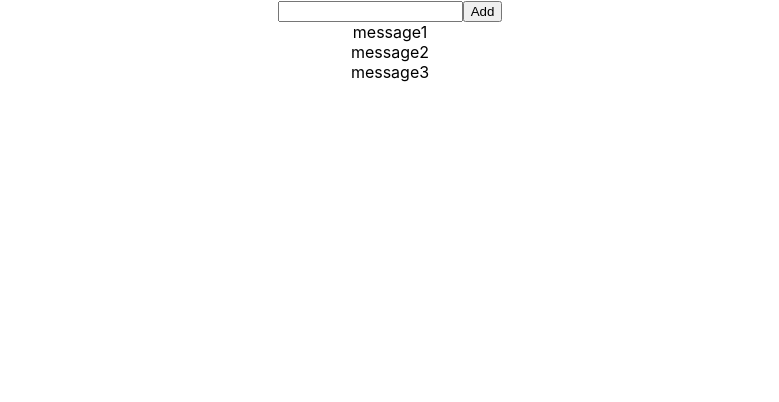
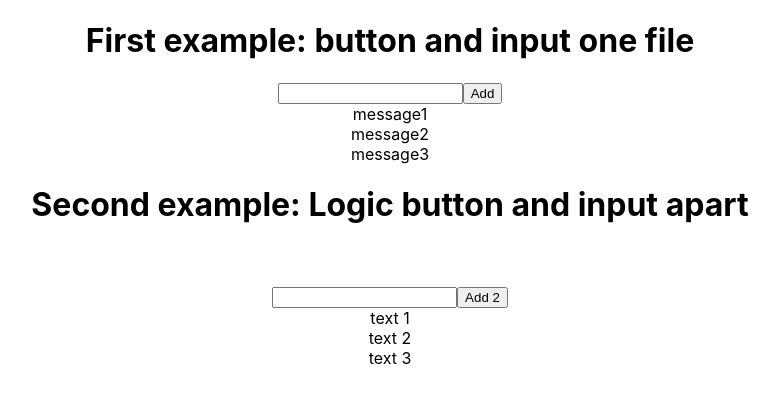
Before and after one commit to dktwho/TypeScript-microtasks-w1-2, a React (Create React App) app: page / in a window 1280 px wide. Shown: the top 402 px of the page, without its empty margins (250-1029 px from the left). Built offline with nearby package versions, Linux system fonts and the light colour scheme.

Commit message:
Second example: Logic button and input apart

```diff
--- a/src/App.tsx
+++ b/src/App.tsx
@@ -1,8 +1,8 @@
 import React, {useState} from 'react';
-import logo from './logo.svg';
 import './App.css';
 import {FullInput} from "./components/FullInput";
-
+import {Input} from "./components/Input";
+import {Button} from "./components/Button";
 
 function App() {
     let [message, setMessage] = useState([
@@ -11,19 +11,27 @@ function App() {
         {message: 'message3'},
     ])
 
+    let [texts, setTexts] = useState([
+        {text: 'text 1'},
+        {text: 'text 2'},
+        {text: 'text 3'},
+    ])
+
+    let [title, setTitle] = useState('')
+
     const addMessage = (value: string) => {
-        console.log(value)
         setMessage([{message: value}, ...message])
+    }
 
+    const addText = () => {
+        setTexts([{text: title}, ...texts])
+        setTitle('')
     }
 
 
     return (
         <div className="App">
-            {/*<div>*/}
-            {/*  <input type="text"/>*/}
-            {/*  <button>Add</button>*/}
-            {/*</div>*/}
+            <h1>First example: button and input one file</h1>
             <FullInput addMessage={addMessage}/>
             <div>
                 {message.map((el, index) => {
@@ -32,6 +40,21 @@ function App() {
                     )
                 })}
             </div>
+
+            <div>
+                <h1>Second example: Logic button and input apart</h1>
+                <br/>
+                <br/>
+                <Input title={title} setTitle={setTitle}/>
+                <Button name={'Add 2'} callback={addText}/>
+                {texts.map((el, index) => {
+                    return (
+                        <div key={index}>{el.text}</div>
+                    )
+                })}
+            </div>
+
+
         </div>
     );
 }
--- /dev/null
+++ b/src/components/Button.tsx
@@ -0,0 +1,16 @@
+import React from 'react';
+
+export type ButtonPropsType = {
+    name: string;
+    callback: () => void
+}
+
+export const Button = ({name, callback}: ButtonPropsType) => {
+
+    const onClickButtonHandler = () => {
+        callback()
+    }
+    return (
+        <button onClick={onClickButtonHandler}>{name}</button>
+    );
+};
--- a/src/components/FullInput.tsx
+++ b/src/components/FullInput.tsx
@@ -9,7 +9,6 @@ export const FullInput = ({addMessage}: FullInputType) => {
     const onChangeInputHandler = (event: ChangeEvent<HTMLInputElement>) => {
         setValue(event.currentTarget.value)
     }
-
     const onClickButtonHandler = () => {
         addMessage(value)
         setValue('')
--- /dev/null
+++ b/src/components/Input.tsx
@@ -0,0 +1,17 @@
+import React, {ChangeEvent} from 'react';
+
+type InputPropsType = {
+    title: string;
+    setTitle: (inputValue: string) => void
+}
+
+export const Input = ({title, setTitle}: InputPropsType) => {
+
+    const onChangeInput = (event: ChangeEvent<HTMLInputElement>) => {
+        setTitle(event.currentTarget.value)
+    }
+
+    return (
+        <input type="text" value={title} onChange={onChangeInput} />
+    );
+};
```
